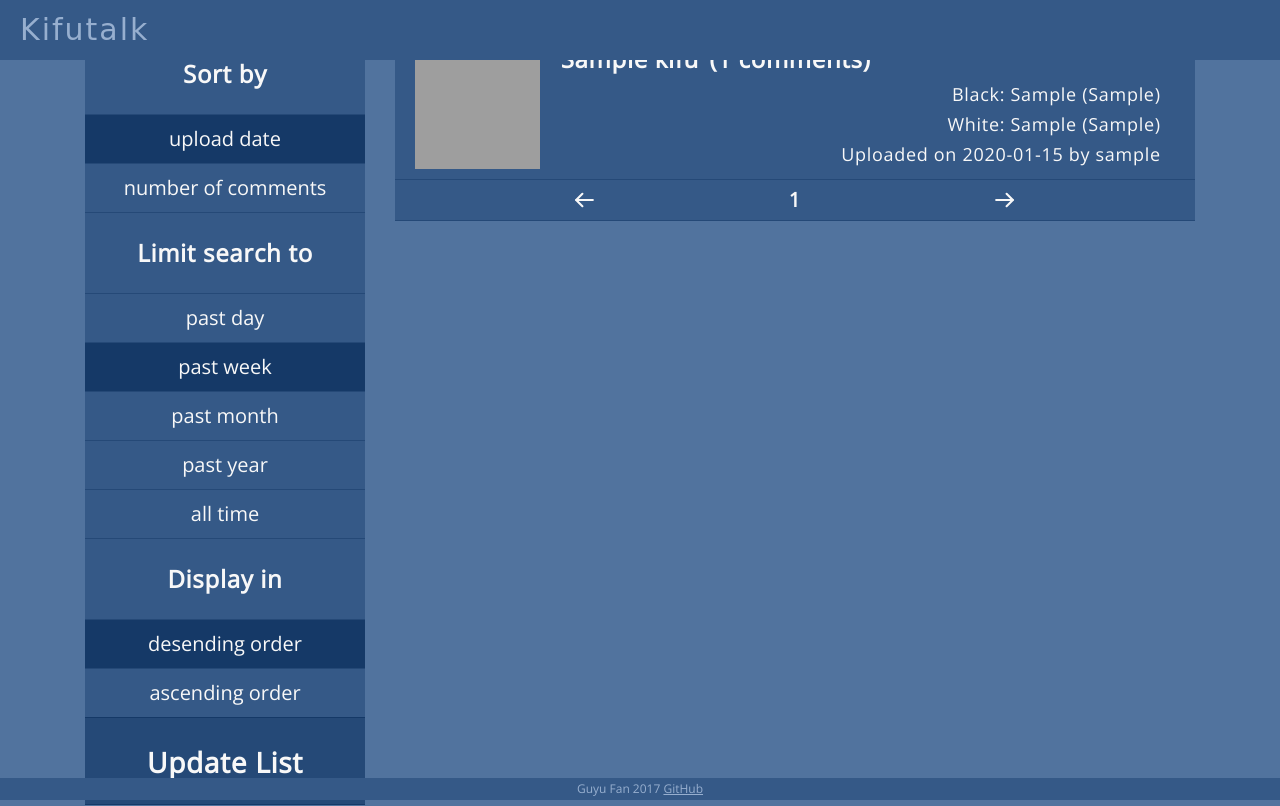
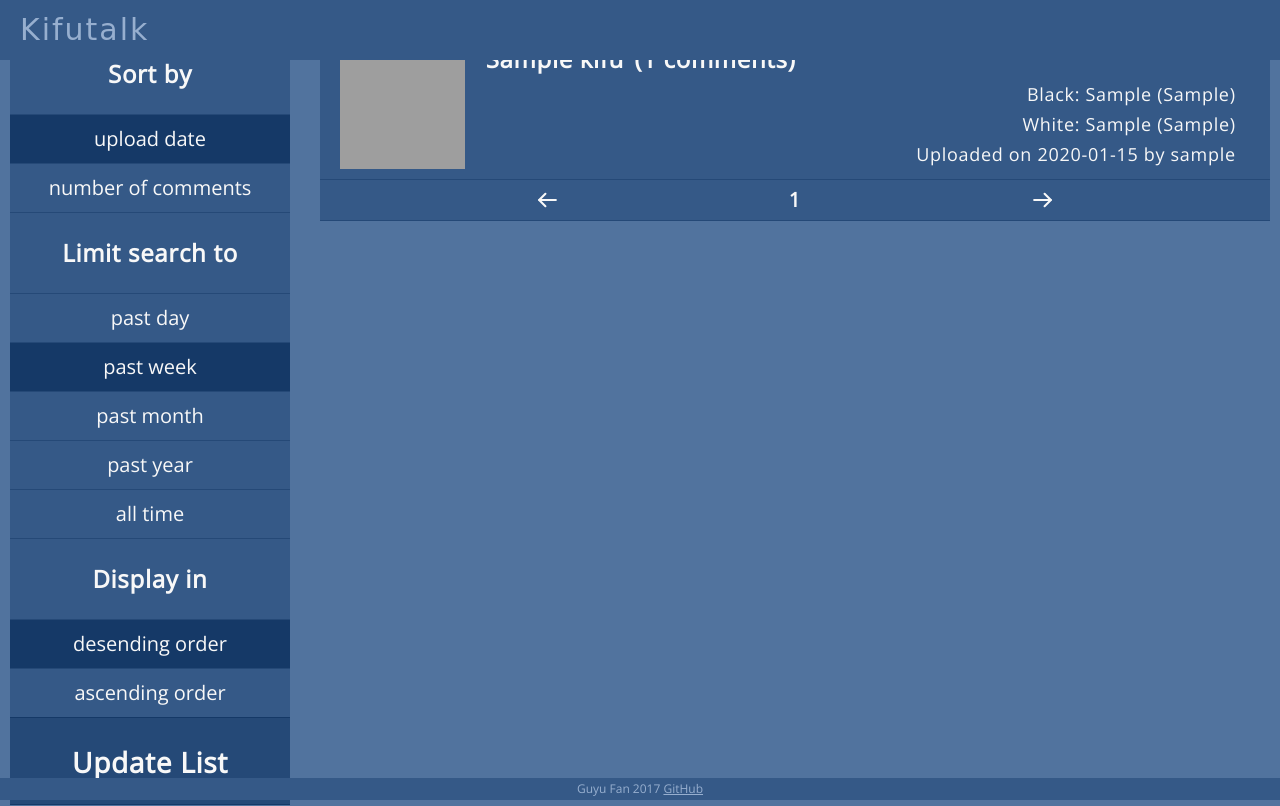
Before and after one commit to guyu96/kifutalk, a Flask app: page /browse in a window 1280 px wide. Run offline with Flask 2, Linux system fonts and the light colour scheme; tables that the repository leaves empty hold one stand-in row (values such as "Sample post"); parts of the project's set-up code (start-up, migrations or seed data) failed here and were passed over; some libraries are stand-ins or nearby versions; some web fonts are replaced; grey boxes are pictures that could not be loaded.

Commit message:
maintain kifu-entry dimensions in case of long titles

```diff
--- a/app/static/css/browse.css
+++ b/app/static/css/browse.css
@@ -6,7 +6,7 @@
   left: 0;
   right: 0;
   height: 772px;
-  width: 1110px;
+  width: 1260px;
   margin: auto;
 }
 
--- a/app/static/css/components/kifu-list.css
+++ b/app/static/css/components/kifu-list.css
@@ -4,7 +4,7 @@
   letter-spacing: 0.7px;
   line-height: 30px;
   background: #355987;
-  width: 800px;
+  width: 950px;
 }
 
 .list-container a {
@@ -24,8 +24,8 @@
 
 .kifu-info {
   font-size: 18px;
-  width: 600px;
-  max-width: 610px;
+  width: 750px;
+  max-width: 760px;
   overflow: hidden;
 }
 
@@ -52,6 +52,12 @@
 
 .kifu-title {
   margin-right: 5px;
+  max-height: 30px;
+  max-width: 565px;
+  white-space: nowrap;
+  text-overflow: ellipsis;
+  overflow: hidden;
+  vertical-align: top;
 }
 
 .player-info, .kifu-upload {
@@ -89,7 +95,7 @@
 .page-nav a {
   display: inline-block;
   vertical-align: top;
-  padding: 0 177px;
+  padding: 0 214.5px;
   height: inherit;
   line-height: 40px;
   vertical-align: center;
@@ -103,7 +109,7 @@
   font-size: 40px;
   font-weight: bold;
   letter-spacing: 1px;
-  width: 800px;
+  width: 950px;
   height: 770px;
   line-height: 770px;
   text-align: center;
```
